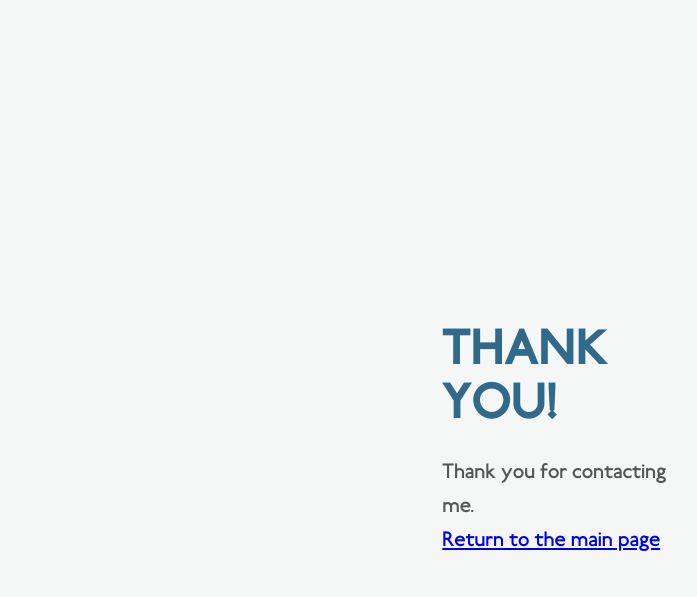
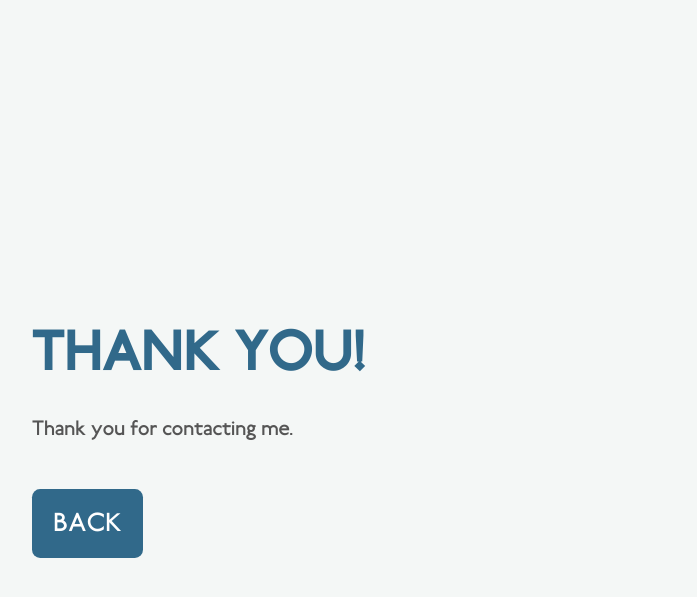
Before and after one commit to mathiascode/mathias.is, a Jekyll site: the page built from success.md, in a window 1280 px wide. Shown: the top 597 px of the page, without its empty margins (71-768 px from the left). Built offline with Jekyll 4.4.1, drawn with Linux system fonts in a browser that asks for light colours; our own code applies the rules of GitHub Pages for plain Markdown files.

Commit message:
Improve CSS

```diff
--- a/css/style.scss
+++ b/css/style.scss
@@ -23,6 +23,7 @@
 }
 html, body {
 	height: 100%;
+	width: 100%;
 }
 html {
 	@media (min-width: 0em) {
@@ -124,6 +125,7 @@
 	color: #555555;
 	display: table;
 	font-family: Railway;
+	font-size: 1.250em;
 	margin: auto;
 	max-width: 60em;
 }
@@ -135,26 +137,26 @@
 	text-transform: uppercase;
 }
 h1 {
-	font-size: 2.875em;
+	font-size: 2.625em;
 	line-height: 1.125em;
 	margin: 0 0 0.500em 0;
 }
 h2 {
-	font-size: 1.725em;
+	font-size: 1.500em;
 	margin: 2.125em 0 0.750em 0;
 }
 p {
-	font-size: 1.250em;
 	line-height: 1.625em;
 	margin: 0 0 0.938em 0;
+}
+a {
+	margin: 0.938em 0 0 0;
+	text-decoration: none;
 }
 article {
 	display: table-cell;
 	padding: 7%;
 	vertical-align: middle;
-}
-form {
-	font-size: 1.250em;
 }
 input, textarea {
 	border-radius: 0.313em;
@@ -177,15 +179,20 @@
 	margin: 0 0 1.875em 0;
 	resize: none;
 }
-button {
+a, button {
 	background: #31698a;
 	border-radius: 0.313em;
 	color: #fff;
 	cursor: pointer;
+	display: inline-block;
+	font-size: 1.250em;
 	letter-spacing: 1px;
-	padding: 0.688em 0.813em;
+	line-height: 1;
+	padding: 0.813em;
 	text-transform: uppercase;
 }
+a:hover,
+a:focus,
 button:hover,
 button:focus {
 	background: #5a87a1;
--- a/success.md
+++ b/success.md
@@ -3,4 +3,5 @@
 ---
 # Thank you!
 Thank you for contacting me.
-[Return to the main page]({{ site.url }})
+
+[Back]({{ site.url }})
```
